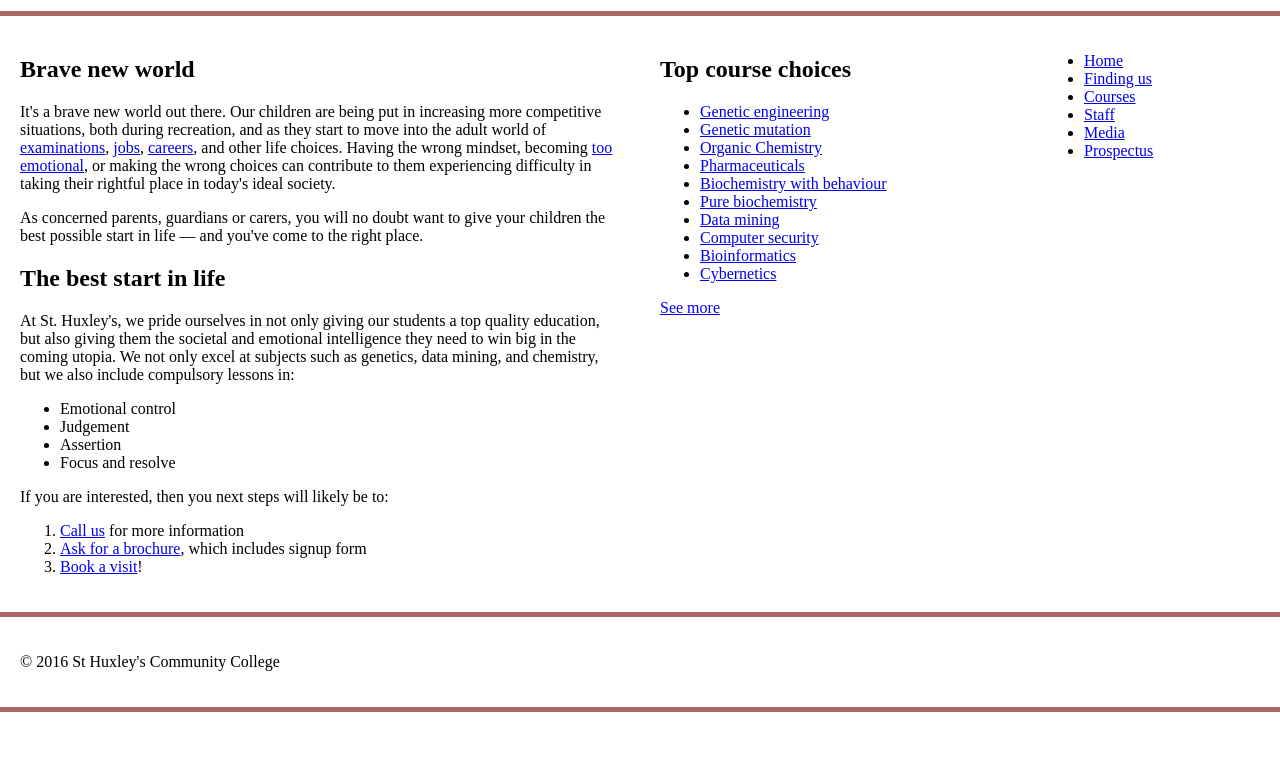
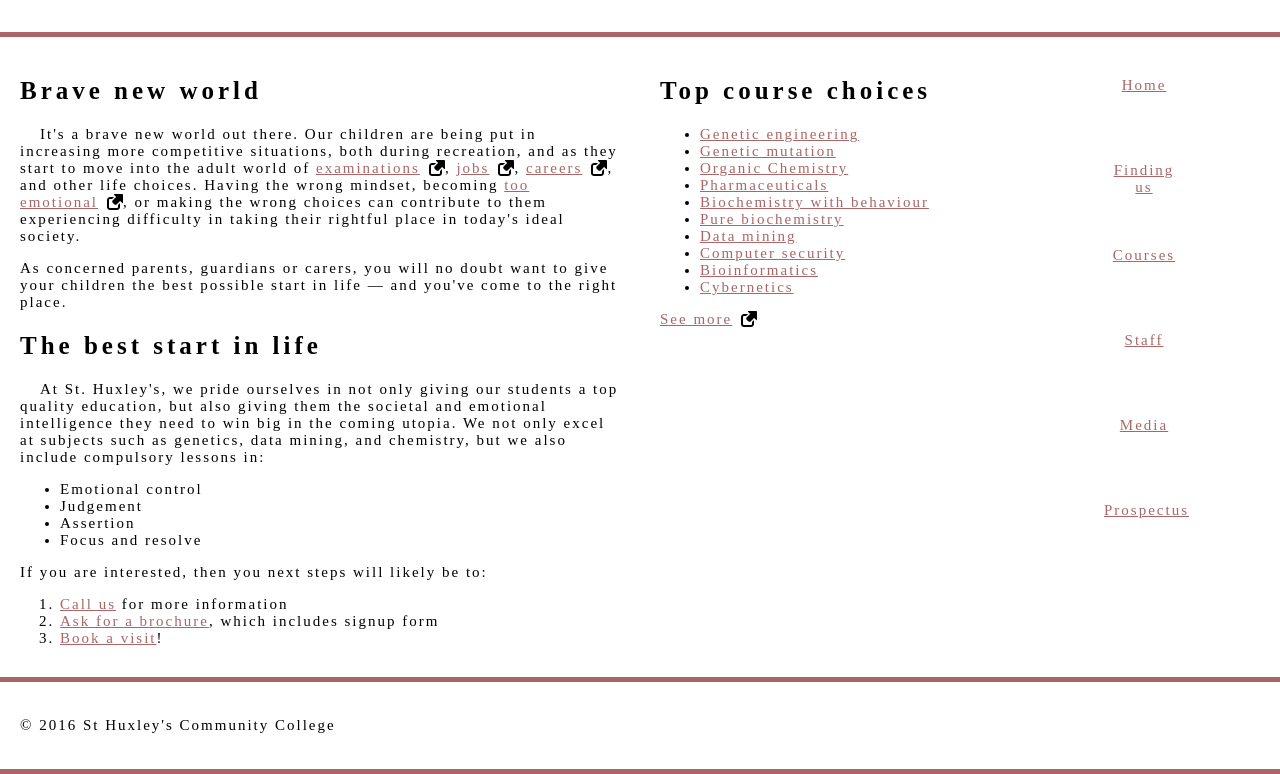
Before and after one commit to MaxNoYes/MaxNoYes.github.io, a plain HTML site: page Assignment 3/part 3/assignment3part3.html in a window 1280 px wide. Shown: the part 114-888 px from the top of the page. Before the commit the page ends 826 px from the top, so only its background shows below. Drawn offline with Linux system fonts and the light colour scheme.

Commit message:
Finished part 3
finished the third part of the assignment

```diff
--- a/Assignment 3/part 3/style.css
+++ b/Assignment 3/part 3/style.css
@@ -2,9 +2,11 @@
 
 * {
   box-sizing: border-box;
+  font-size: 10px;
 }
 
 body {
+  font: verdana;
   margin: 0 auto;
   min-width: 1000px;
   max-width: 1400px;
@@ -43,3 +45,62 @@ header, footer {
 }
 
 /* WRITE YOUR CODE BELOW HERE */
+
+h1:first-child {
+  font-size: 4rem;
+  text-align: center;
+}
+
+h1, h2 {
+  font: georgia;
+  font-size: 2.5rem;
+  letter-spacing: 4px
+}
+
+p, li, a {
+  font-size: 1.5rem;
+  line-height: 1.7rem;
+  letter-spacing: 2px;
+}
+
+h1 + p, h2 + p{
+  text-indent: 20px;
+}
+
+a{
+  color: #a66;
+}
+
+a:visited{
+  color: grey
+}
+
+a:hover, a:focus{
+  color: orangered;
+  text-decoration: none;
+  outline: none;
+}
+
+a:active{
+  color: rebeccapurple;
+  font-size: 1.7rem;
+}
+
+p a {
+  background-image: url('external-link-52.png');
+  background-repeat: no-repeat;
+  background-position: right;
+  background-size: contain;
+  padding-right: 25px; /* Adjust the padding to make space for the icon */
+}
+
+nav ul li{
+  list-style-type: none;
+  width: 100px;
+  height:75px;
+  margin: 10px;
+  border-width: 2px;
+  border-color: #a66;
+  text-align: center;
+  padding: 10px;
+}
```
